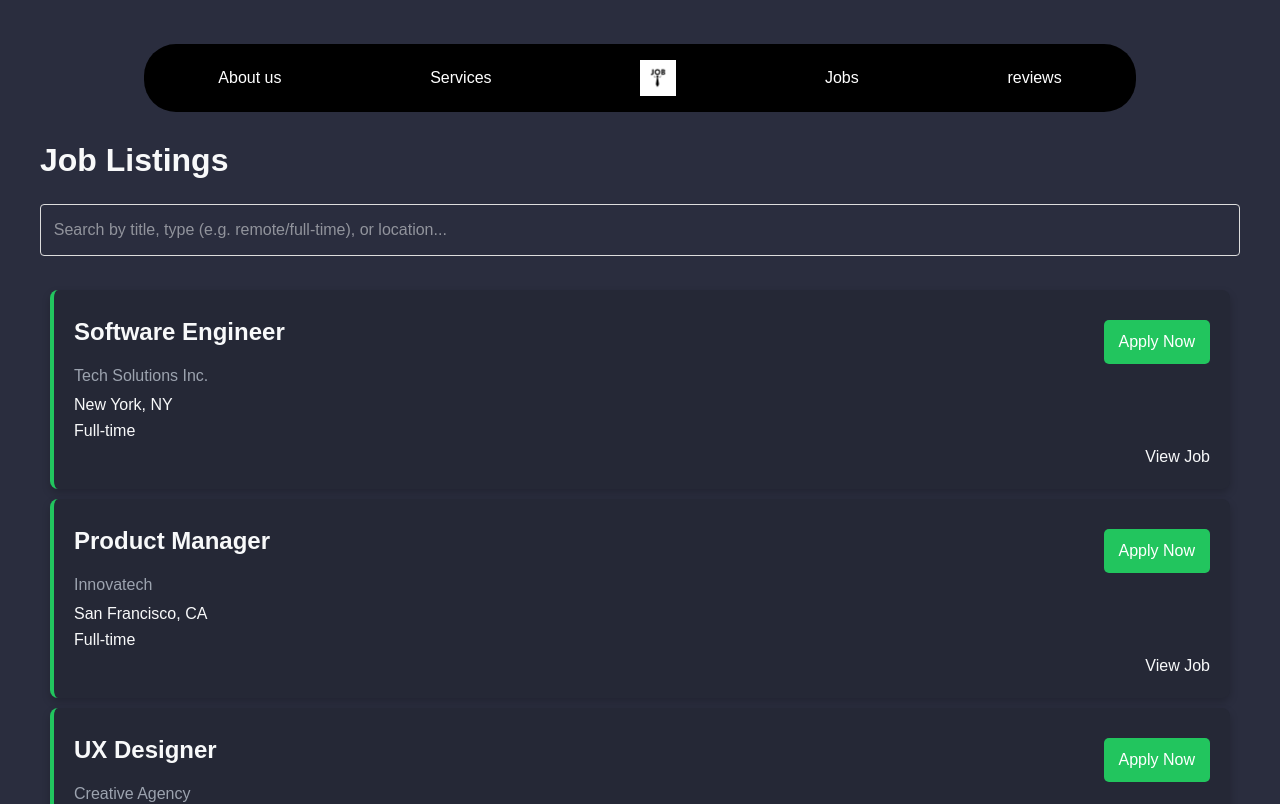
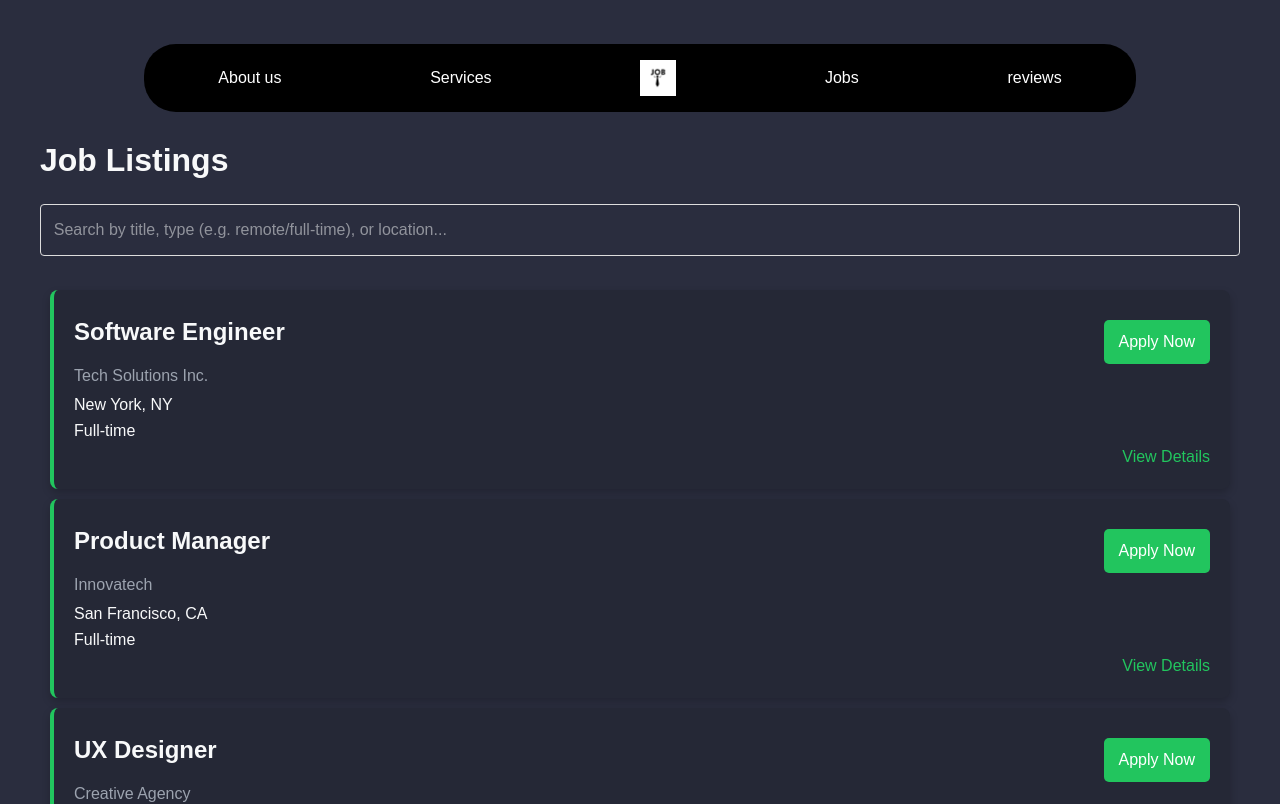
Before and after one commit to Taz67968/job-shazam-frontend, a Next.js app: page /Jobspage in a window 1280 px wide. Shown: the top 804 px of the page. Built offline with nearby package versions, Linux system fonts and the light colour scheme.

Commit message:
feat: edit

```diff
--- a/package.json
+++ b/package.json
@@ -14,9 +14,13 @@
     "format:check": "prettier --check ."
   },
   "dependencies": {
+    "@dnd-kit/core": "^6.3.1",
+    "@dnd-kit/modifiers": "^9.0.0",
+    "@dnd-kit/sortable": "^10.0.0",
     "@tailwindcss/postcss": "^4.1.11",
     "@tailwindcss/vite": "^4.1.11",
     "@uiball/loaders": "^1.3.1",
+    "lucide-react": "^0.525.0",
     "next": "15.3.4",
     "postcss": "^8.5.6",
     "react": "^19.0.0",
--- a/src/app/jobs.css
+++ b/src/app/jobs.css
@@ -99,6 +99,7 @@
     /* margin-left: 10px; */
     display: flex;
     justify-content: end;
+    color: #22C55E;
     }
 
 
--- a/src/app/page.tsx
+++ b/src/app/page.tsx
@@ -38,6 +38,9 @@ export default function Home() {
           <Link href="/ContactUsPage" className="flex justify-center items-center">
             <button className="">About Us</button>
           </Link>
+          {/* <Link href="/dashboard" className="flex justify-center items-center">
+            <button className="">About Us</button>
+          </Link> */}
         </div>
        </div>
       </header>
--- a/src/components/JobCard.tsx
+++ b/src/components/JobCard.tsx
@@ -28,7 +28,7 @@ const JobCard: React.FC<JobCardProps> = ({ job }) => {
       <p className="job-location">{job.location}</p>
       <p className="job-type">{job.type}</p>
       <Link href={`/jobsDetailspage/${job.id}`} className="view-job-link">
-        View Job
+        View Details
       </Link>
     </div>
   );
```
Also changed, not shown: 1 other file (tests, documents, lock files or other folders).
